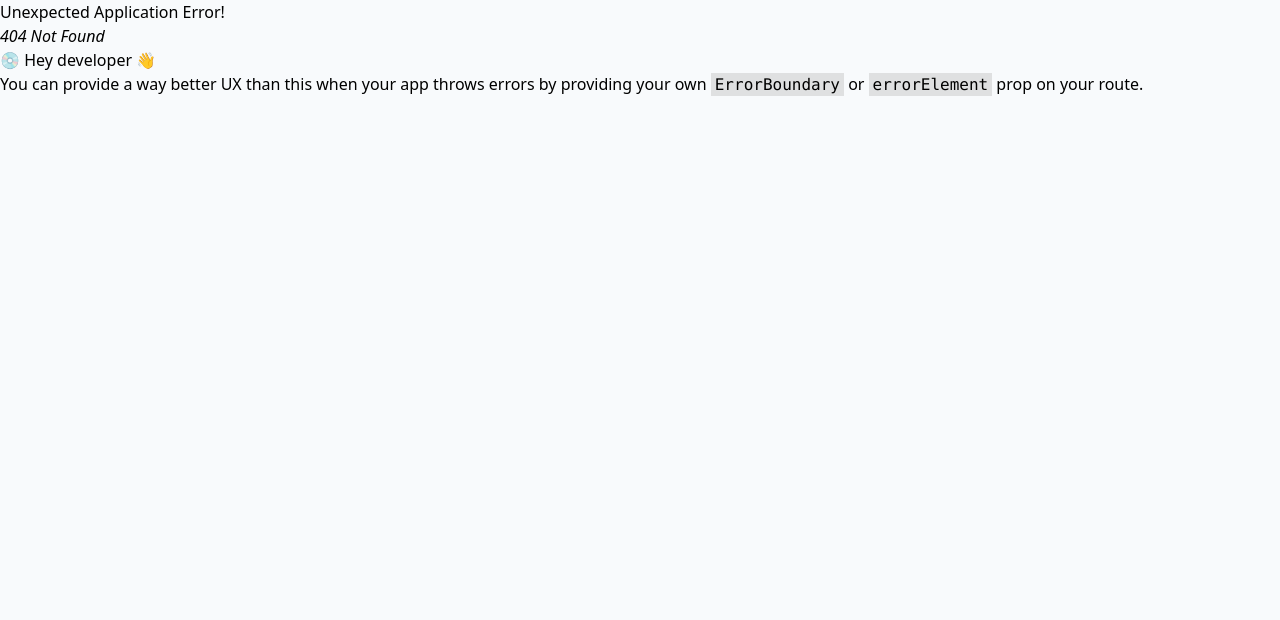
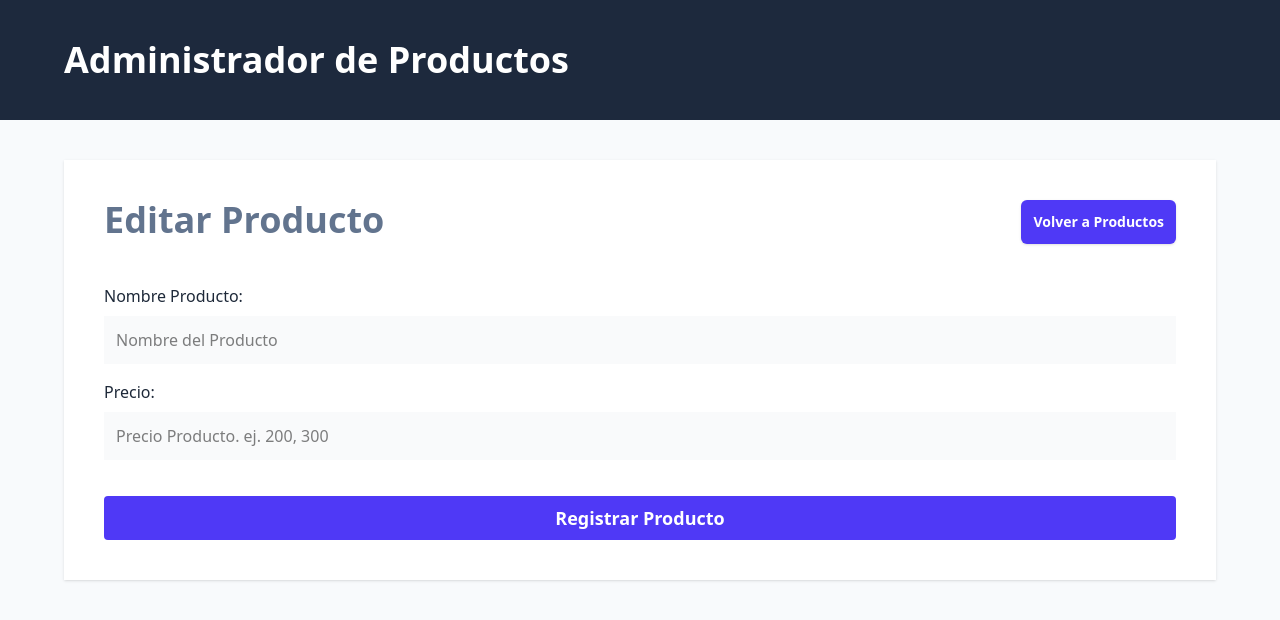
Before and after one commit to victor-varela/products_fullstack_react_node_typescript, a React (Vite) app in the folder client/: page /products/1/edit in a window 1280 px wide. Before the commit this address had no page. Shown: the top 620 px of the page. Built offline with nearby package versions, Linux system fonts and the light colour scheme.

Commit message:
Add EditProduct component and update router for product editing functionality

```diff
--- a/client/src/components/ProductDetails.tsx
+++ b/client/src/components/ProductDetails.tsx
@@ -13,7 +13,11 @@ const ProductDetails = ({product}:ProductDetailsProps) => {
       <td className="p-3 text-lg text-gray-800">{product.name}</td>
       <td className="p-3 text-lg text-gray-800">{formatCurrency(product.price)}</td>
       <td className="p-3 text-lg text-gray-800">{isAvailable?'Disponible':'No Disponible'}</td>
-      <td className="p-3 text-lg text-gray-800 ">EDITAR - ELIMINAR</td>
+      <td className="p-3 text-lg text-gray-800 ">
+        <div>
+          <button>EDITAR</button>
+        </div>
+      </td>
     </tr>
   );
 };
@@ -23,7 +27,7 @@ export default ProductDetails;
 /**
  * - Creamos el type de las props del componente
  * - Usamos una funcion helper para formato de precio formatCurrency()
- *
+ * -Creamos la ruta en router.tsx para editar productos.
  *
  *
  *
--- a/client/src/router.tsx
+++ b/client/src/router.tsx
@@ -1,7 +1,8 @@
 import { createBrowserRouter } from "react-router-dom";
 import Layout from "./Layouts/Layout";
-import Products, {loader as productLoader} from "./views/Products";
-import NewProduct, {action as newProductAction} from "./views/NewProduct";
+import Products, { loader as productLoader } from "./views/Products";
+import NewProduct, { action as newProductAction } from "./views/NewProduct";
+import EditProduct from "./views/EditProduct";
 
 const router = createBrowserRouter([
   {
@@ -11,12 +12,16 @@ const router = createBrowserRouter([
       {
         index: true,
         element: <Products />,
-        loader: productLoader
+        loader: productLoader,
       },
       {
         path: "products/new",
         element: <NewProduct />,
-        action: newProductAction
+        action: newProductAction,
+      },
+      {
+        path: "products/:id/edit",
+        element: <EditProduct />,
       },
     ],
   },
@@ -31,4 +36,5 @@ export default router;
  *
  * - Usamos React Router Data APIs: importamos la funcion action del componente NewProduct y la renombramos. Siempre las fucniones que manejan las ruta se llaman action y las debemos renombrar. import NewProduct, {action as newProductAction} from "./views/NewProduct";
  * - Usamos LOADER: importamos la funcion loader del componente Product.tsx y la renombramos. Siempre las fucniones que manejan las ruta se llaman action/loader y las debemos renombrar. import Product, {loader as loaderProduct} from "./views/NewProduct" y configuramos la ruta, le agregamos el loader en la ruta para que sepa que tiene esa funcion.
+ * - Creamos la ruta para editar productos. usamos :id para indicar que se pasa un id en el navegador.
  */
--- /dev/null
+++ b/client/src/views/EditProduct.tsx
@@ -0,0 +1,52 @@
+import { Form, Link } from "react-router-dom";
+import ErrorMessage from "../components/ErrorMessage";
+
+const EditProduct = () => {
+  return (
+    <>
+      <div className="flex justify-between">
+        <h2 className="text-4xl font-black text-slate-500">Editar Producto</h2>
+        <Link
+          to="/"
+          className="bg-indigo-600 rounded-md shadow-sm font-bold text-white p-3 text-sm hover:bg-indigo-500"
+        >
+          Volver a Productos
+        </Link>
+      </div>
+      {/* {data?.error && <ErrorMessage>{data.error}</ErrorMessage>} */}
+      <Form className="mt-10" method="POST">
+        <div className="mb-4">
+          <label className="text-gray-800" htmlFor="name">
+            Nombre Producto:
+          </label>
+          <input
+            id="name"
+            type="text"
+            className="mt-2 block w-full p-3 bg-gray-50"
+            placeholder="Nombre del Producto"
+            name="name"
+          />
+        </div>
+        <div className="mb-4">
+          <label className="text-gray-800" htmlFor="price">
+            Precio:
+          </label>
+          <input
+            id="price"
+            type="number"
+            className="mt-2 block w-full p-3 bg-gray-50"
+            placeholder="Precio Producto. ej. 200, 300"
+            name="price"
+          />
+        </div>
+        <input
+          type="submit"
+          className="mt-5 w-full bg-indigo-600 p-2 text-white font-bold text-lg cursor-pointer rounded"
+          value="Registrar Producto"
+        />
+      </Form>
+    </>
+  );
+};
+
+export default EditProduct;
```
Also changed, not shown: client/notas.txt.
